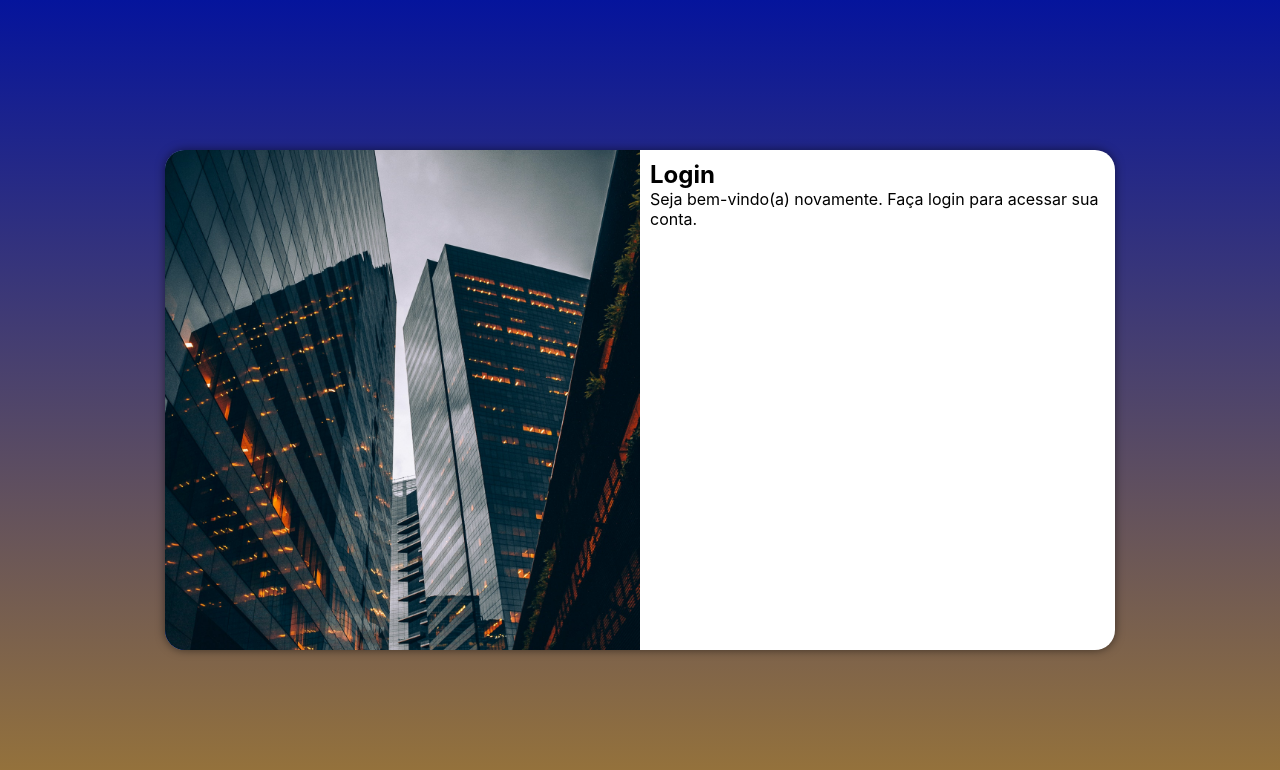
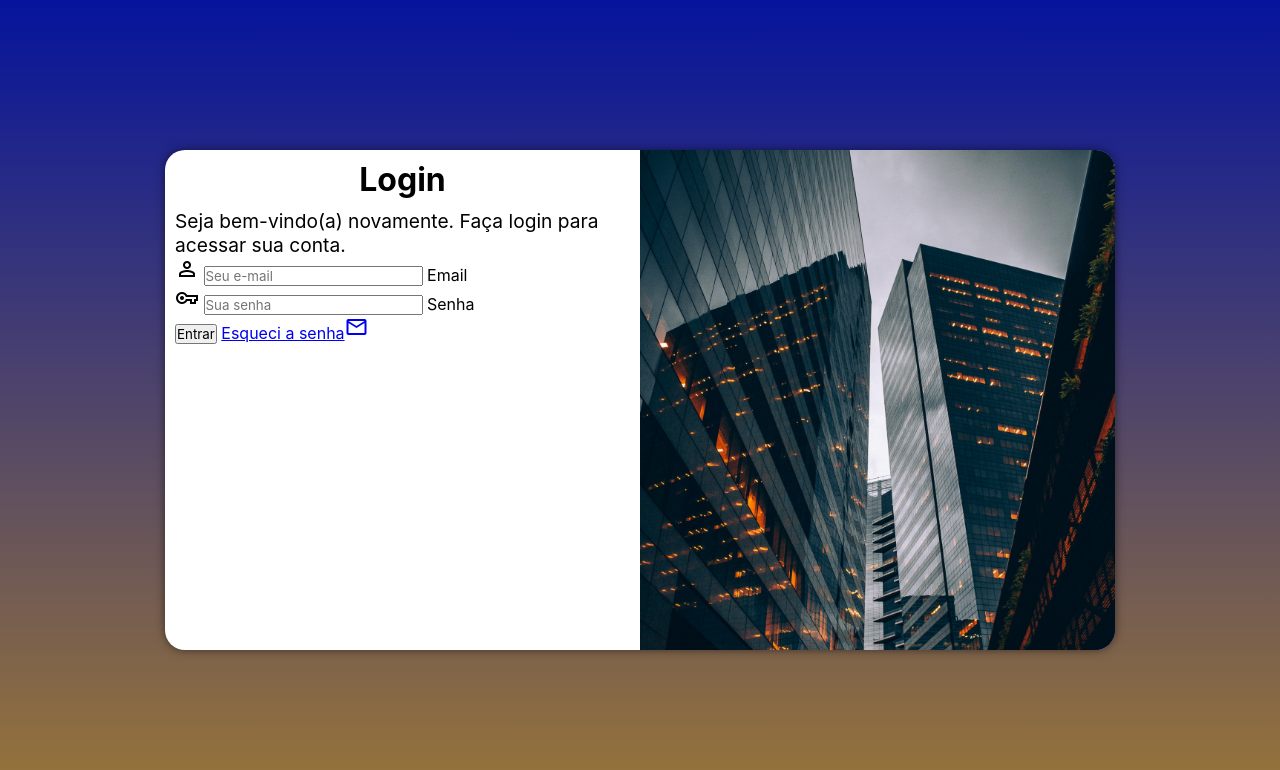
Before and after one commit to Davidcmelo/projeto-login, a plain HTML site: page index.html in a window 1280 px wide. Drawn offline with nearby package versions, Linux system fonts and the light colour scheme.

Commit message:
adicionei o formulario

```diff
--- a/estilos/media-query.css
+++ b/estilos/media-query.css
@@ -35,12 +35,20 @@ Grandes telas: acima de 1200px
         width: 950px;
     }
     #login > #imagem{
-        float: left;
+        float: right;
         width: 50%;
         height: 100%;
     }
     #login > #formulario{
-        float: right;
+        float: left;
         width: 50%;
     }
+
+    #formulario > h1{
+        font-size: 2em;
+    }
+
+    #formulario > p{
+        font-size: 1.2em;
+    }
 }
--- a/estilos/style.css
+++ b/estilos/style.css
@@ -46,3 +46,12 @@ main{
     display: block;
     padding: 10px;
 }
+
+#formulario > h1{
+    text-align: center;
+    margin-bottom: 10px;
+}
+
+#formulario > p{
+    font-size: 0.8em;
+}
--- a/index.html
+++ b/index.html
@@ -5,6 +5,7 @@
     <meta http-equiv="X-UA-Compatible" content="IE=edge">
     <meta name="viewport" content="width=device-width, initial-scale=1.0">
     <title>Login</title>
+    <link rel="stylesheet" href="https://fonts.googleapis.com/css2?family=Material+Symbols+Outlined:opsz,wght,FILL,GRAD@20..48,100..700,0..1,-50..200" />
     <link rel="stylesheet" href="estilos/style.css">
     <link rel="stylesheet" href="estilos/media-query.css">
 </head>
@@ -17,7 +18,21 @@
             <div id="formulario">
                 <h1>Login</h1>
                 <p>Seja bem-vindo(a) novamente. Faça login para acessar sua conta.</p>
-                <form action="" method="POST">
+                <form action="login.php" method="POST" autocomplete="on">
+                    <div class="campo" >
+                        <span class="material-symbols-outlined">person</span>
+                        <input type="email" name="email" id="iemail" placeholder="Seu e-mail" autocomplete="email" required maxlength="30">
+                        <label for="iemail">Email</label>
+                    </div>
+
+                    <div class="campo">
+                        <span class="material-symbols-outlined">vpn_key</span>
+
+                        <input type="password" name="senha" id="isenha" placeholder="Sua senha" autocomplete="current-password" required minlength="6" maxlength="20">
+                        <label for="isenha">Senha</label>
+                    </div>
+                    <input type="submit" value="Entrar">
+                    <a href="esqueci.html">Esqueci a senha<span class="material-symbols-outlined">mail</span> </a>
 
                 </form>
             </div>
```
